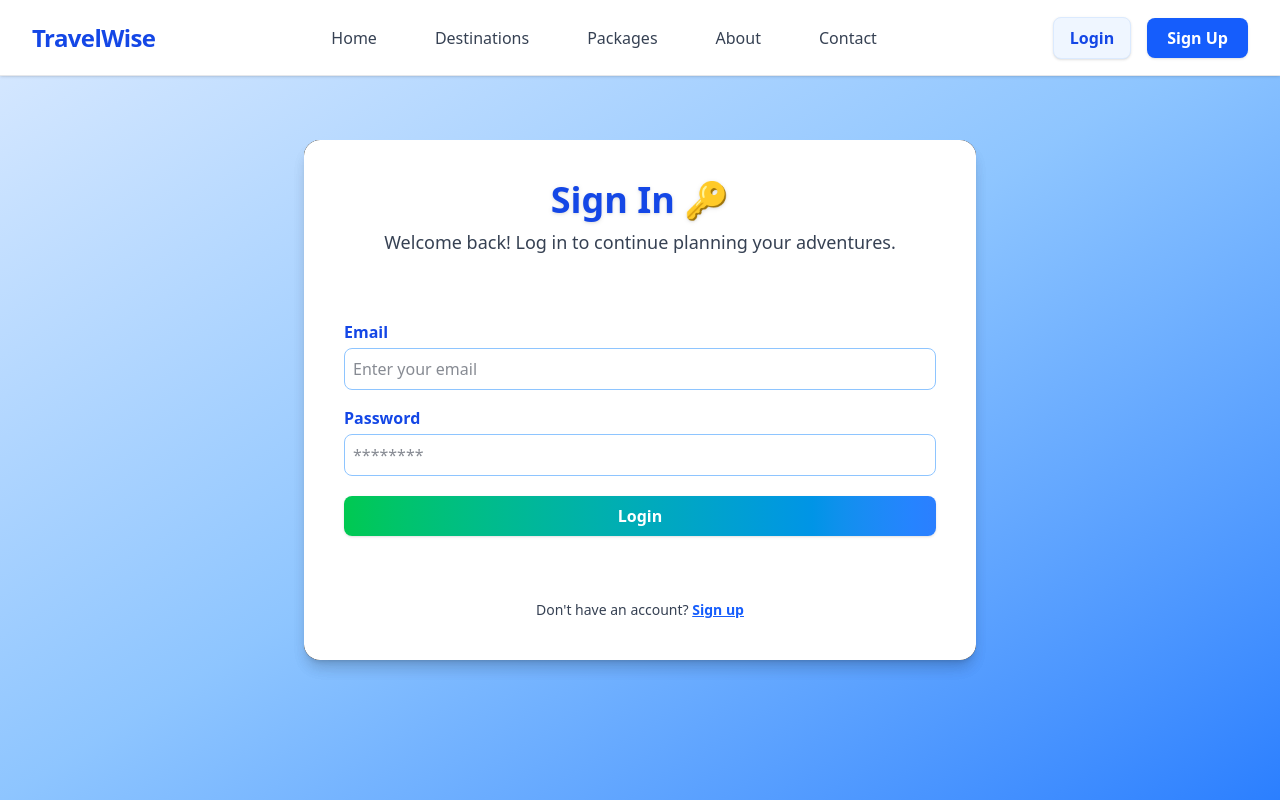
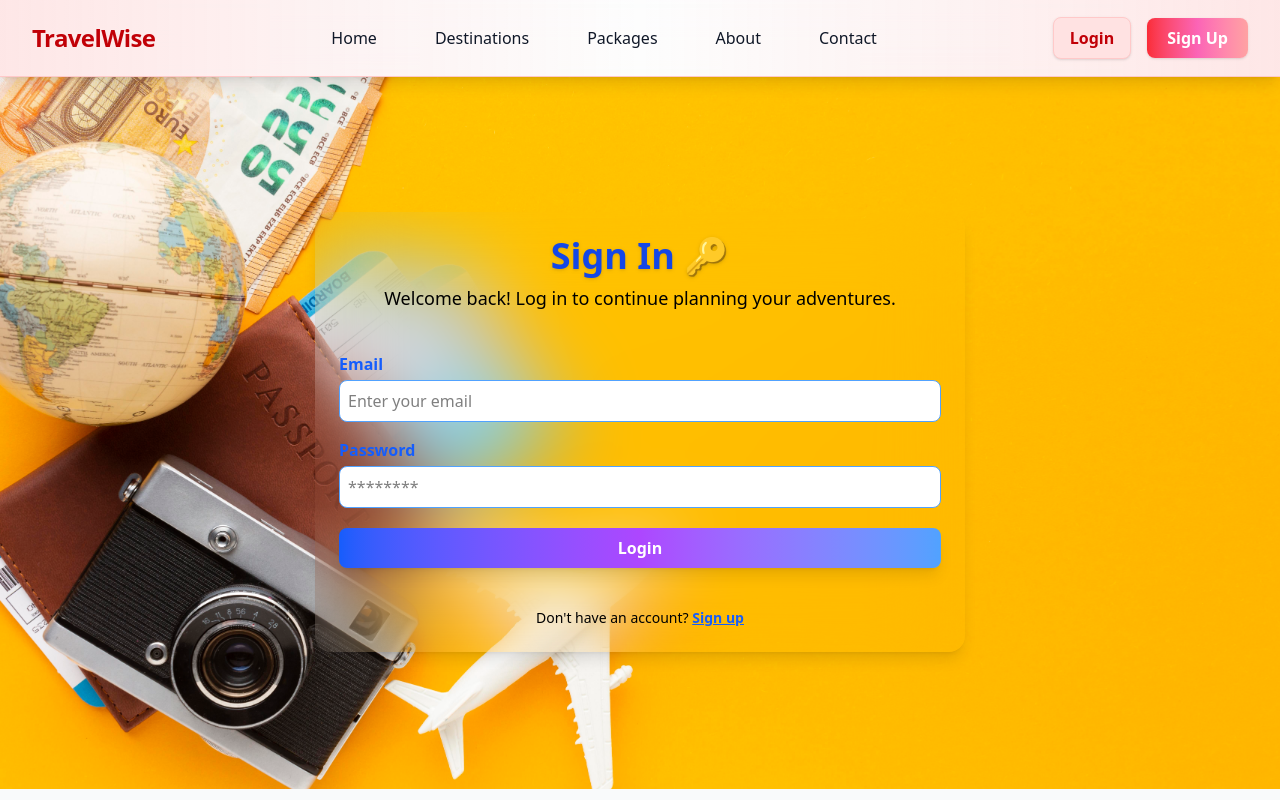
Before and after one commit to Shivang-Bajaj30/TravelWise-2, a React (Vite) app: page /login in a window 1280 px wide. Built offline with nearby package versions, Linux system fonts and the light colour scheme.

Commit message:
small UI changes

```diff
--- a/src/components/Login.tsx
+++ b/src/components/Login.tsx
@@ -26,19 +26,14 @@ const Login = () => {
   };
 
   return (
-    <div className="flex flex-col items-center justify-center fixed inset-0 bg-gradient-to-br from-blue-100 via-blue-300 to-blue-500 p-0 overflow-hidden" style={{ height: '100vh' }}>
-      <div className="relative w-full max-w-2xl mx-auto h-[520px] flex items-center justify-center">
-        {/* Hero background image with overlay */}
-        <div className="absolute inset-0 rounded-2xl overflow-hidden shadow-lg">
-          <img src="/images/bg1.jpg" alt="Login" className="w-full h-full object-cover opacity-70" />
-          <div className="absolute inset-0 bg-black bg-opacity-40" />
-        </div>
-        <div className="relative z-10 p-8 sm:p-10 rounded-2xl shadow-lg backdrop-blur-md bg-white bg-opacity-80 text-center text-gray-900 flex flex-col justify-center w-full h-full">
+    <div className="flex items-center justify-center w-full" style={{ backgroundImage: 'url(/images/login.jpg)', backgroundSize: 'cover', backgroundPosition: 'center', minHeight: '89.1vh', marginTop: '-4px' }}>
+      <div className="relative w-full max-w-2xl mx-auto flex items-center justify-center">
+        <div className="relative z-10 p-4 sm:p-6 rounded-2xl shadow-lg backdrop-blur-2xl text-center text-white flex flex-col justify-center w-full" style={{ height: '440px', width: '650px' }}>
           <h1 className="text-3xl sm:text-4xl font-extrabold mb-2 text-blue-700 drop-shadow">Sign In 🔑</h1>
-          <p className="mb-3 text-base sm:text-lg text-gray-700">Welcome back! Log in to continue planning your adventures.</p>
+          <p className="mb-3 text-base sm:text-lg text-black">Welcome back! Log in to continue planning your adventures.</p>
           <form className="flex flex-col gap-3" onSubmit={handleSubmit} style={{ flex: 1, justifyContent: 'center' }}>
             <div className="text-left mb-1">
-              <label className="block mb-1 font-semibold text-blue-700" htmlFor="email">Email</label>
+              <label className="block mb-1 font-semibold text-blue-600">Email</label>
               <input
                 value={formData.email}
                 onChange={handleChange}
@@ -47,11 +42,11 @@ const Login = () => {
                 id="email"
                 type="email"
                 disabled={loading}
-                className="w-full p-2 rounded-lg bg-white bg-opacity-90 text-gray-900 border border-blue-300 focus:ring-2 focus:ring-blue-500 focus:outline-none text-base"
+                className="w-full p-2 rounded-lg bg-white bg-opacity-80 text-black border border-blue-400 focus:ring-2 focus:ring-blue-400 focus:outline-none text-base transition-colors duration-200 hover:bg-blue-50 focus:border-blue-400"
               />
             </div>
             <div className="text-left mb-1">
-              <label className="block mb-1 font-semibold text-blue-700" htmlFor="password">Password</label>
+              <label className="block mb-1 font-semibold text-blue-600">Password</label>
               <input
                 value={formData.password}
                 onChange={handleChange}
@@ -60,7 +55,7 @@ const Login = () => {
                 id="password"
                 type="password"
                 disabled={loading}
-                className="w-full p-2 rounded-lg bg-white bg-opacity-90 text-gray-900 border border-blue-300 focus:ring-2 focus:ring-blue-500 focus:outline-none text-base"
+                className="w-full p-2 rounded-lg bg-white bg-opacity-80 text-black border border-blue-400 focus:ring-2 focus:ring-blue-400 focus:outline-none text-base transition-colors duration-200 hover:bg-blue-50 focus:border-blue-400"
               />
             </div>
             {message.text && (
@@ -71,12 +66,12 @@ const Login = () => {
             <button
               type="submit"
               disabled={loading}
-              className="bg-gradient-to-r from-green-500 to-blue-500 rounded-lg px-6 py-2 text-white font-bold mt-1 shadow hover:from-green-600 hover:to-blue-600 transition-colors duration-200 text-base"
+              className="bg-gradient-to-r from-blue-600 via-purple-500 to-blue-400 hover:from-blue-700 hover:via-purple-600 hover:to-blue-500 rounded-lg px-6 py-2 text-white font-bold mt-1 shadow-lg focus:ring-2 focus:ring-blue-400 transition-all duration-200 text-base border-none outline-none"
             >
               {loading ? 'Logging in...' : 'Login'}
             </button>
           </form>
-          <p className="text-sm mt-3 text-gray-700">Don't have an account? <a href="/signup" className="text-blue-600 underline font-semibold">Sign up</a></p>
+          <p className="text-sm mt-3 text-black">Don't have an account? <a href="/signup" className="text-blue-600 underline font-semibold">Sign up</a></p>
         </div>
       </div>
     </div>
--- a/src/components/Navbar.tsx
+++ b/src/components/Navbar.tsx
@@ -9,12 +9,12 @@ const Navbar = () => {
   const isActive = (path: string) => location.pathname === path;
 
   return (
-    <nav className="fixed top-0 left-0 right-0 z-50 bg-white border-b border-gray-200 shadow-sm h-19 backdrop-blur-md">
+    <nav className="fixed top-0 left-0 right-0 z-50 bg-gradient-to-r from-red-100/80 via-white/60 to-red-100/80 border-b border-red-200 shadow-lg backdrop-blur-2xl">
       <div className="max-w-7xl mx-auto px-4 sm:px-6 lg:px-8">
         <div className="flex items-center justify-between h-19">
           {/* Logo */}
           <div className="flex-shrink-0">
-            <Link to="/" className="text-2xl font-extrabold text-blue-700 tracking-tight hover:text-green-600 transition-all duration-300 hover:scale-105">
+            <Link to="/" className="text-2xl font-extrabold text-red-700 tracking-tight hover:text-red-500 transition-all duration-300 hover:scale-105">
               TravelWise
             </Link>
           </div>
@@ -23,31 +23,31 @@ const Navbar = () => {
           <div className="hidden md:flex items-center gap-8">
             <Link
               to="/"
-              className={`px-3 py-2 rounded-lg font-medium transition-all duration-300 border border-transparent ${isActive('/') ? 'bg-blue-50 text-blue-700 shadow' : 'text-gray-700 hover:text-blue-600 hover:bg-blue-50 hover:shadow-sm'}`}
+              className={`px-3 py-2 rounded-lg font-medium transition-all duration-300 border border-transparent ${isActive('/') ? 'bg-red-100 text-red-700 shadow' : 'text-gray-900 hover:text-red-600 hover:bg-red-50 hover:shadow-sm'}`}
             >
               Home
             </Link>
             <Link
               to="/destinations"
-              className={`px-3 py-2 rounded-lg font-medium transition-all duration-300 border border-transparent ${isActive('/destinations') ? 'bg-blue-50 text-blue-700 shadow' : 'text-gray-700 hover:text-blue-600 hover:bg-blue-50 hover:shadow-sm'}`}
+              className={`px-3 py-2 rounded-lg font-medium transition-all duration-300 border border-transparent ${isActive('/destinations') ? 'bg-red-100 text-red-700 shadow' : 'text-gray-900 hover:text-red-600 hover:bg-red-50 hover:shadow-sm'}`}
             >
               Destinations
             </Link>
             <Link
               to="/packages"
-              className={`px-3 py-2 rounded-lg font-medium transition-all duration-300 border border-transparent ${isActive('/packages') ? 'bg-blue-50 text-blue-700 shadow' : 'text-gray-700 hover:text-blue-600 hover:bg-blue-50 hover:shadow-sm'}`}
+              className={`px-3 py-2 rounded-lg font-medium transition-all duration-300 border border-transparent ${isActive('/packages') ? 'bg-red-100 text-red-700 shadow' : 'text-gray-900 hover:text-red-600 hover:bg-red-50 hover:shadow-sm'}`}
             >
               Packages
             </Link>
             <Link
               to="/about"
-              className={`px-3 py-2 rounded-lg font-medium transition-all duration-300 border border-transparent ${isActive('/about') ? 'bg-blue-50 text-blue-700 shadow' : 'text-gray-700 hover:text-blue-600 hover:bg-blue-50 hover:shadow-sm'}`}
+              className={`px-3 py-2 rounded-lg font-medium transition-all duration-300 border border-transparent ${isActive('/about') ? 'bg-red-100 text-red-700 shadow' : 'text-gray-900 hover:text-red-600 hover:bg-red-50 hover:shadow-sm'}`}
             >
               About
             </Link>
             <Link
               to="/contact"
-              className={`px-3 py-2 rounded-lg font-medium transition-all duration-300 border border-transparent ${isActive('/contact') ? 'bg-blue-50 text-blue-700 shadow' : 'text-gray-700 hover:text-blue-600 hover:bg-blue-50 hover:shadow-sm'}`}
+              className={`px-3 py-2 rounded-lg font-medium transition-all duration-300 border border-transparent ${isActive('/contact') ? 'bg-red-100 text-red-700 shadow' : 'text-gray-900 hover:text-red-600 hover:bg-red-50 hover:shadow-sm'}`}
             >
               Contact
             </Link>
@@ -57,13 +57,13 @@ const Navbar = () => {
           <div className="hidden md:flex items-center gap-4">
             <Link
               to="/login"
-              className={`px-4 py-2 rounded-lg font-semibold border border-blue-100 transition-all duration-300 ${isActive('/login') ? 'bg-blue-50 text-blue-700 shadow' : 'text-blue-600 hover:bg-blue-50 hover:text-blue-700 hover:shadow-sm'}`}
+              className={`px-4 py-2 rounded-lg font-semibold border border-red-200 transition-all duration-300 ${isActive('/login') ? 'bg-red-100 text-red-700 shadow' : 'text-red-600 hover:bg-red-50 hover:text-red-700 hover:shadow-sm'}`}
             >
               Login
             </Link>
             <Link
               to="/signup"
-              className={`px-5 py-2 rounded-lg font-semibold transition-all duration-300 shadow-sm ${isActive('/signup') ? 'bg-green-600 text-white shadow-lg' : 'bg-blue-600 text-white hover:bg-green-600 hover:shadow-lg hover:scale-105'}`}
+              className={`px-5 py-2 rounded-lg font-semibold transition-all duration-300 shadow-sm ${isActive('/signup') ? 'bg-gradient-to-r from-red-600 via-pink-500 to-red-400 text-white shadow-lg' : 'bg-gradient-to-r from-red-500 via-pink-400 to-red-300 text-white hover:from-red-600 hover:via-pink-500 hover:to-red-400 hover:shadow-lg hover:scale-105'}`}
             >
               Sign Up
             </Link>
@@ -73,7 +73,7 @@ const Navbar = () => {
           <div className="md:hidden flex items-center">
             <button
               onClick={() => setIsMobileMenuOpen(!isMobileMenuOpen)}
-              className={`text-gray-700 hover:text-blue-600 focus:outline-none p-2 rounded-lg border border-gray-200 shadow-sm transition-all duration-300 bg-white ${isMobileMenuOpen ? 'ring-2 ring-blue-200' : ''}`}
+              className={`text-red-700 hover:text-red-500 focus:outline-none p-2 rounded-lg border border-red-200 shadow-sm transition-all duration-300 bg-white/80 ${isMobileMenuOpen ? 'ring-2 ring-red-300' : ''}`}
               aria-label="Toggle menu"
             >
               <svg
@@ -96,55 +96,55 @@ const Navbar = () => {
 
         {/* Mobile Menu */}
         <div
-          className={`md:hidden bg-white border-b border-gray-200 shadow-md transition-all duration-300 overflow-hidden ${isMobileMenuOpen ? 'max-h-[500px] opacity-100' : 'max-h-0 opacity-0 pointer-events-none'}`}
+          className={`md:hidden bg-white/90 border-b border-red-200 shadow-md transition-all duration-300 overflow-hidden ${isMobileMenuOpen ? 'max-h-[500px] opacity-100' : 'max-h-0 opacity-0 pointer-events-none'}`}
           style={{ transitionProperty: 'max-height, opacity' }}
         >
           <div className="flex flex-col gap-4 px-4 py-6">
             <Link
               to="/"
-              className={`font-medium px-3 py-2 rounded-lg transition-all duration-300 border border-transparent ${isActive('/') ? 'bg-blue-50 text-blue-700 shadow' : 'text-gray-700 hover:text-blue-600 hover:bg-blue-50 hover:shadow-sm'}`}
+              className={`font-medium px-3 py-2 rounded-lg transition-all duration-300 border border-transparent ${isActive('/') ? 'bg-red-100 text-red-700 shadow' : 'text-gray-900 hover:text-red-600 hover:bg-red-50 hover:shadow-sm'}`}
               onClick={() => setIsMobileMenuOpen(false)}
             >
               Home
             </Link>
             <Link
               to="/destinations"
-              className={`font-medium px-3 py-2 rounded-lg transition-all duration-300 border border-transparent ${isActive('/destinations') ? 'bg-blue-50 text-blue-700 shadow' : 'text-gray-700 hover:text-blue-600 hover:bg-blue-50 hover:shadow-sm'}`}
+              className={`font-medium px-3 py-2 rounded-lg transition-all duration-300 border border-transparent ${isActive('/destinations') ? 'bg-red-100 text-red-700 shadow' : 'text-gray-900 hover:text-red-600 hover:bg-red-50 hover:shadow-sm'}`}
               onClick={() => setIsMobileMenuOpen(false)}
             >
               Destinations
             </Link>
             <Link
               to="/packages"
-              className={`font-medium px-3 py-2 rounded-lg transition-all duration-300 border border-transparent ${isActive('/packages') ? 'bg-blue-50 text-blue-700 shadow' : 'text-gray-700 hover:text-blue-600 hover:bg-blue-50 hover:shadow-sm'}`}
+              className={`font-medium px-3 py-2 rounded-lg transition-all duration-300 border border-transparent ${isActive('/packages') ? 'bg-red-100 text-red-700 shadow' : 'text-gray-900 hover:text-red-600 hover:bg-red-50 hover:shadow-sm'}`}
               onClick={() => setIsMobileMenuOpen(false)}
             >
               Packages
             </Link>
             <Link
               to="/about"
-              className={`font-medium px-3 py-2 rounded-lg transition-all duration-300 border border-transparent ${isActive('/about') ? 'bg-blue-50 text-blue-700 shadow' : 'text-gray-700 hover:text-blue-600 hover:bg-blue-50 hover:shadow-sm'}`}
+              className={`font-medium px-3 py-2 rounded-lg transition-all duration-300 border border-transparent ${isActive('/about') ? 'bg-red-100 text-red-700 shadow' : 'text-gray-900 hover:text-red-600 hover:bg-red-50 hover:shadow-sm'}`}
               onClick={() => setIsMobileMenuOpen(false)}
             >
               About
             </Link>
             <Link
               to="/contact"
-              className={`font-medium px-3 py-2 rounded-lg transition-all duration-300 border border-transparent ${isActive('/contact') ? 'bg-blue-50 text-blue-700 shadow' : 'text-gray-700 hover:text-blue-600 hover:bg-blue-50 hover:shadow-sm'}`}
+              className={`font-medium px-3 py-2 rounded-lg transition-all duration-300 border border-transparent ${isActive('/contact') ? 'bg-red-100 text-red-700 shadow' : 'text-gray-900 hover:text-red-600 hover:bg-red-50 hover:shadow-sm'}`}
               onClick={() => setIsMobileMenuOpen(false)}
             >
               Contact
             </Link>
             <Link
               to="/login"
-              className={`font-semibold px-3 py-2 rounded-lg border border-blue-100 transition-all duration-300 ${isActive('/login') ? 'bg-blue-50 text-blue-700 shadow' : 'text-blue-600 hover:bg-blue-50 hover:text-blue-700 hover:shadow-sm'}`}
+              className={`font-semibold px-3 py-2 rounded-lg border border-red-200 transition-all duration-300 ${isActive('/login') ? 'bg-red-100 text-red-700 shadow' : 'text-red-600 hover:bg-red-50 hover:text-red-700 hover:shadow-sm'}`}
               onClick={() => setIsMobileMenuOpen(false)}
             >
               Login
             </Link>
             <Link
               to="/signup"
-              className={`font-semibold px-5 py-2 rounded-lg text-center transition-all duration-300 shadow-sm ${isActive('/signup') ? 'bg-green-600 text-white shadow-lg' : 'bg-blue-600 text-white hover:bg-green-600 hover:shadow-lg'}`}
+              className={`font-semibold px-5 py-2 rounded-lg text-center transition-all duration-300 shadow-sm ${isActive('/signup') ? 'bg-gradient-to-r from-red-600 via-pink-500 to-red-400 text-white shadow-lg' : 'bg-gradient-to-r from-red-500 via-pink-400 to-red-300 text-white hover:from-red-600 hover:via-pink-500 hover:to-red-400 hover:shadow-lg'}`}
               onClick={() => setIsMobileMenuOpen(false)}
             >
               Sign Up
--- a/src/components/SignUp.tsx
+++ b/src/components/SignUp.tsx
@@ -28,9 +28,9 @@ const SignUp = () => {
   };
 
   return (
-    <div className="flex flex-col items-center justify-center fixed inset-0" style={{ height: '112vh', backgroundImage: 'url(/images/signup.jpg)', backgroundSize: 'cover', backgroundPosition: 'center,' }}>
-      <div className="relative w-full max-w-2xl mx-auto h-[520px] flex items-center justify-center">
-        <div className="relative z-10 p-8 sm:p-10 rounded-2xl shadow-lg backdrop-blur-2xl text-center text-white flex flex-col justify-center w-full h-full" style={{ height: '109%' }}>
+    <div className="flex items-center justify-center w-full" style={{ backgroundImage: 'url(/images/signup.jpg)', backgroundSize: 'cover', backgroundPosition: 'center', minHeight: '89.1vh', marginTop: '-4px' }}>
+      <div className="relative w-full max-w-2xl mx-auto flex items-center justify-center">
+        <div className="relative z-10 p-4 sm:p-6 rounded-2xl shadow-lg backdrop-blur-2xl text-center text-white flex flex-col justify-center w-full" style={{ minHeight: '300px' }}>
           <h1 className="text-3xl sm:text-4xl font-extrabold mb-2 text-red-600 drop-shadow">Create Account 🚀</h1>
           <p className="mb-3 text-base sm:text-lg text-black">Join us and start planning your adventures!</p>
           <form className="flex flex-col gap-3" onSubmit={handleSubmit} style={{ flex: 1, justifyContent: 'center' }}>
--- a/src/index.css
+++ b/src/index.css
@@ -1,5 +1 @@
 @import "tailwindcss";
-
-/* @tailwind base;
-@tailwind components;
-@tailwind utilities; */
```
Also changed, not shown: public/images/login.jpg (added).
